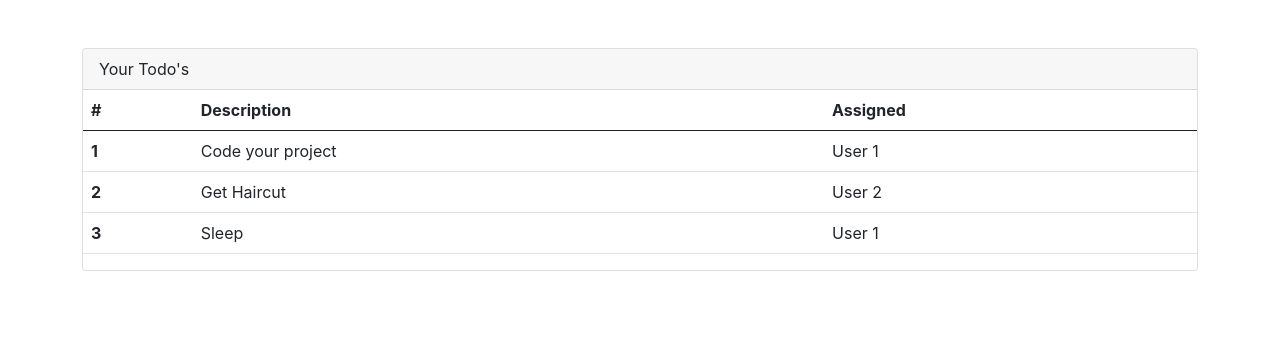
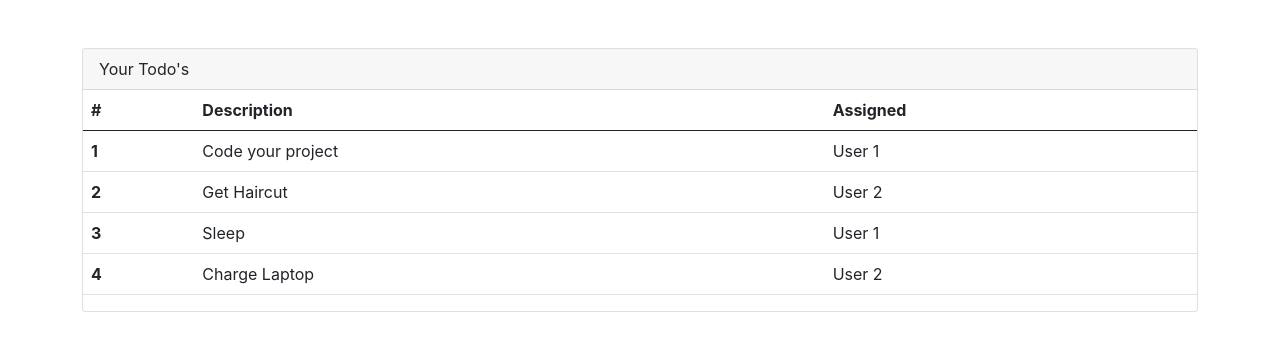
Before and after one commit to Sushil09/react-todos, a React (Create React App) app: page / in a window 1280 px wide. Shown: the top 348 px of the page. Built offline with nearby package versions, Linux system fonts and the light colour scheme.

Commit message:
Dynamically create components based on number of items within the array.

```diff
--- a/src/App.js
+++ b/src/App.js
@@ -1,6 +1,4 @@
-import logo from './logo.svg';
 import './App.css';
-import TodoRowItem from './components/TodoRowItem';
 import TodoTable from './components/TodoTable';
 
 
@@ -8,9 +6,12 @@ import TodoTable from './components/TodoTable';
 
 function App() {
 
-  const todos = [{ rowNumber: 1, rowDescription: "Code your project", rowAssigned: "User 1" },
+  const todos = [
+  { rowNumber: 1, rowDescription: "Code your project", rowAssigned: "User 1" },
   { rowNumber: 2, rowDescription: "Get Haircut", rowAssigned: "User 2" },
-  { rowNumber: 3, rowDescription: "Sleep", rowAssigned: "User 1" }];
+  { rowNumber: 3, rowDescription: "Sleep", rowAssigned: "User 1" },
+  { rowNumber: 4, rowDescription: "Charge Laptop", rowAssigned: "User 2" }
+];
 
   return (
     <div className='mt-5 container'>
--- a/src/components/TodoTable.js
+++ b/src/components/TodoTable.js
@@ -11,15 +11,14 @@ function TodoTable(props) {
                 </tr>
             </thead>
             <tbody>
-                <TodoRowItem rowNumber={props.todos[0].rowNumber}
-                    rowDescription={props.todos[0].rowDescription}
-                    rowAssigned={props.todos[0].rowAssigned} />
-                <TodoRowItem rowNumber={props.todos[1].rowNumber}
-                    rowDescription={props.todos[1].rowDescription}
-                    rowAssigned={props.todos[1].rowAssigned} />
-                <TodoRowItem rowNumber={props.todos[2].rowNumber}
-                    rowDescription={props.todos[2].rowDescription}
-                    rowAssigned={props.todos[2].rowAssigned} />
+                {
+                    props.todos.map(todo=> (
+                        <TodoRowItem
+                        rowNumber = {todo.rowNumber}
+                        rowDescription = {todo.rowDescription}
+                        rowAssigned = {todo.rowAssigned}/>
+                    ))
+                }
             </tbody>
         </table>
     );
```
